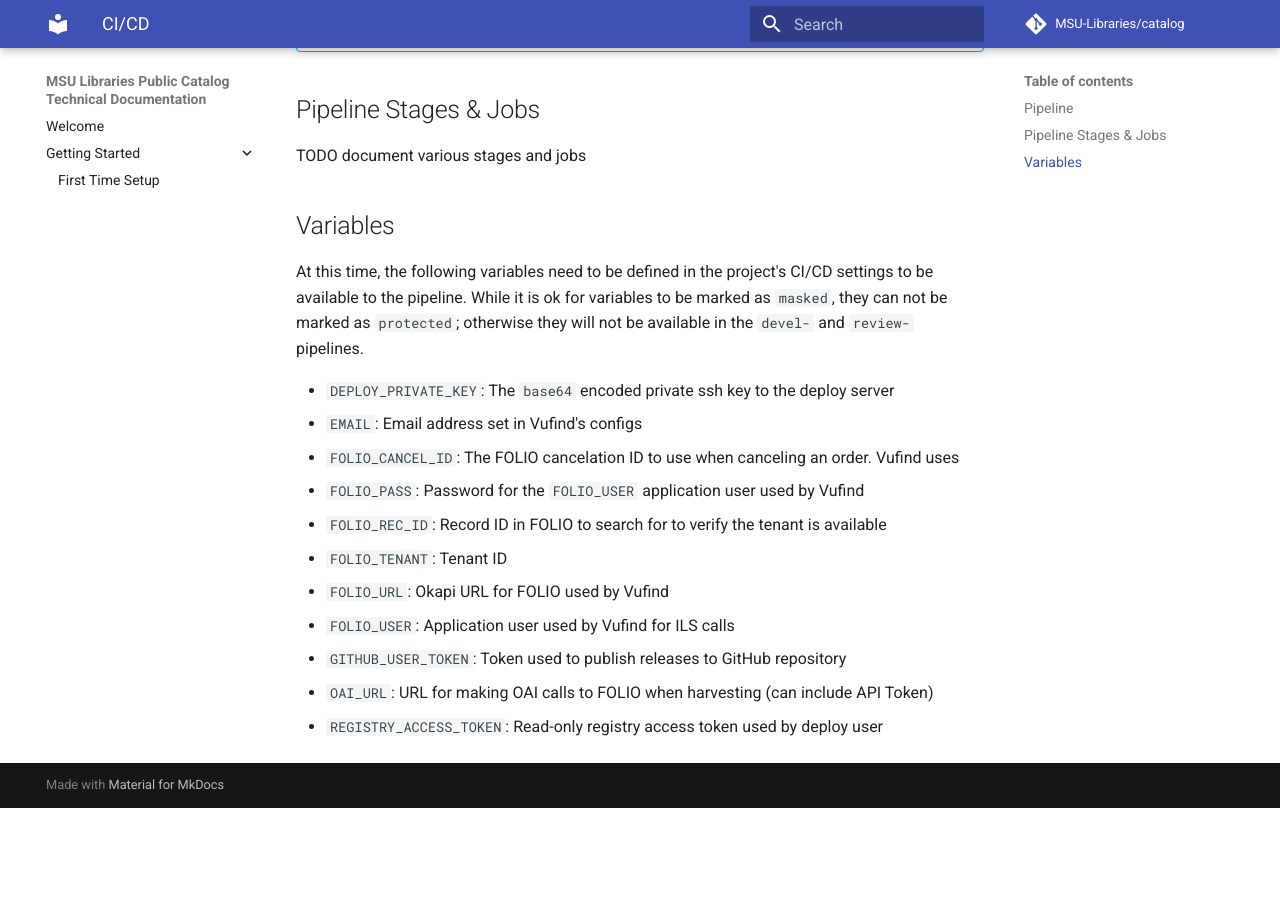
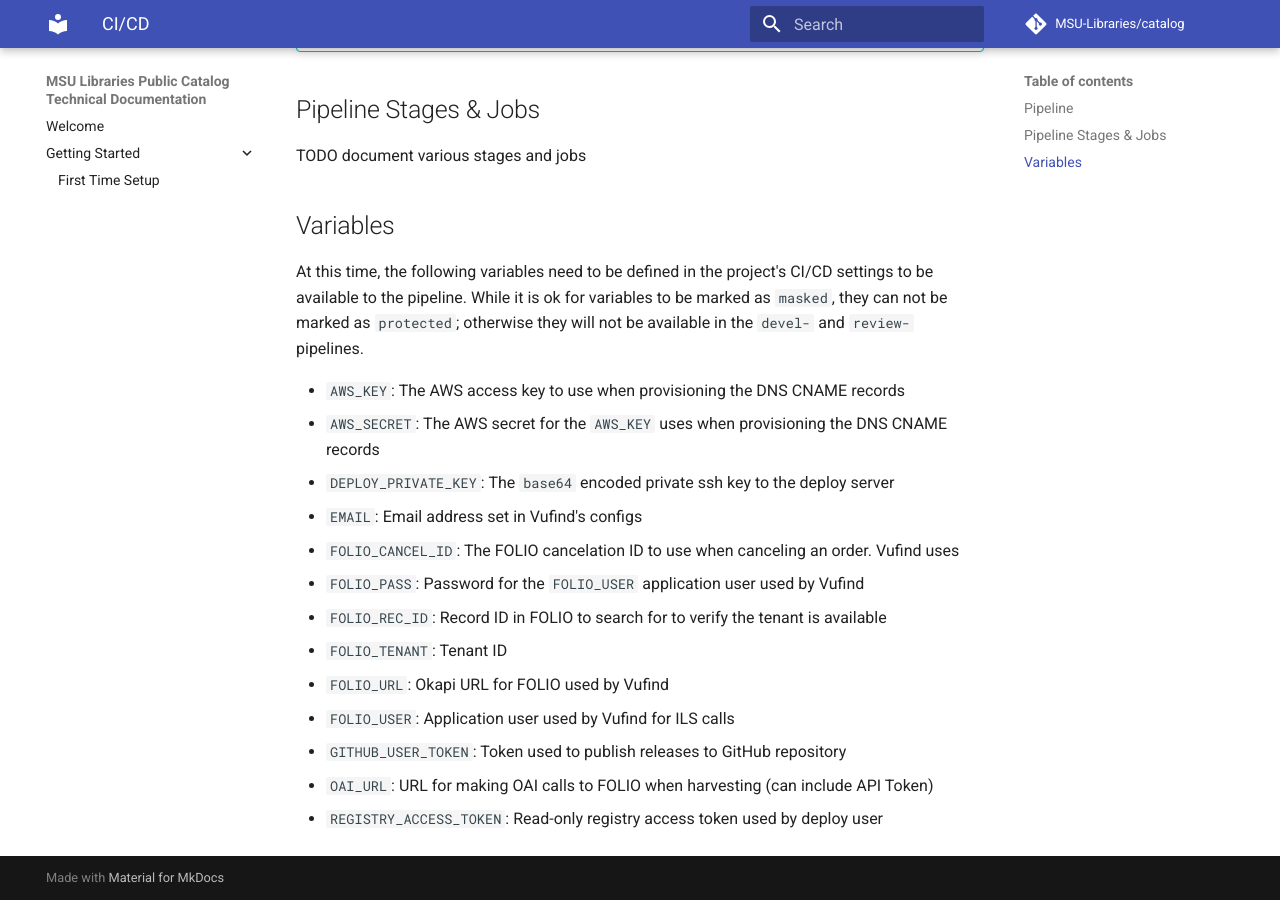
Before and after one commit to MSU-Libraries/catalog, an MkDocs documentation site: the page built from docs/CICD.md, in a window 1280 px wide and 900 px high, scrolled down 1173 px. Built offline with MkDocs 1.6.1 and Material for MkDocs 9.7.7, drawn with Linux system fonts in a browser that asks for light colours; comment, search, counter and statistics services are not loaded; before the commit the page ends 1981 px from its top, so only the background shows below that.

```diff
--- a/docs/CICD.md
+++ b/docs/CICD.md
@@ -52,7 +52,8 @@ project's CI/CD settings to be available to the pipeline. While it is ok for var
 marked as `masked`, they can not be marked as `protected`; otherwise they will not be
 available in the `devel-` and `review-` pipelines.
 
-
+* `AWS_KEY`: The AWS access key to use when provisioning the DNS CNAME records
+* `AWS_SECRET`: The AWS secret for the `AWS_KEY` uses when provisioning the DNS CNAME records
 * `DEPLOY_PRIVATE_KEY`: The `base64` encoded private ssh key to the deploy server
 * `EMAIL`: Email address set in Vufind's configs
 * `FOLIO_CANCEL_ID`: The FOLIO cancelation ID to use when canceling an order. Vufind uses
```
Also changed, not shown: .gitlab-ci.yml (+21 -5 lines), 7 other files.
